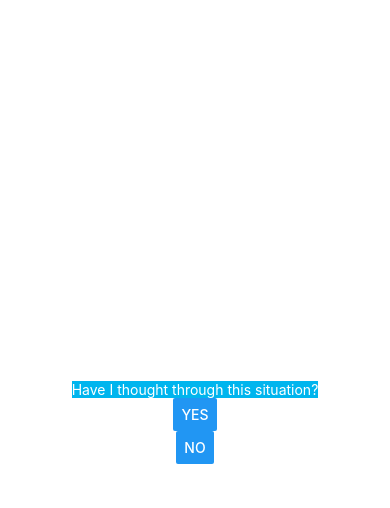
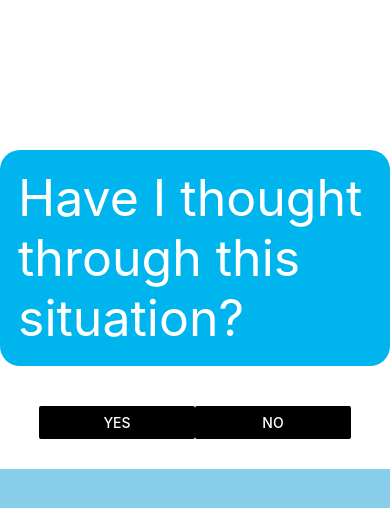
Before and after one commit to drew-sullivan/react_native_EGS_Meetings, a React Native app: screen / in a window 390 px wide. Shown: the top 508 px of the page. Built offline with nearby package versions, Linux system fonts and the light colour scheme.

Commit message:
Added styling and broke questions and answers out into separate helper class

```diff
--- a/App.js
+++ b/App.js
@@ -2,7 +2,7 @@ import React, { Component } from 'react';
 import { StyleSheet, Text, View } from 'react-native';
 import Question from './question';
 import { AppButton } from './appButton';
-import { QUESTIONS, ANSWERS } from "./shared/questionsAndAnswers";
+import { QUESTIONS_AND_ANSWERS, FINAL_ANSWER } from "./shared/questionsAndAnswers";
 
 export default class App extends Component {
   constructor(props) {
@@ -11,13 +11,21 @@ export default class App extends Component {
       currentIndex: 0,
     };
   }
+
   render() {
-    let text = QUESTIONS[this.state.currentIndex];
+    let text = QUESTIONS_AND_ANSWERS[this.state.currentIndex].question;
+    let ans = QUESTIONS_AND_ANSWERS[this.state.currentIndex].answer;
     return (
+
       <View style={styles.container}>
-        <Question text={text} />
-        <AppButton title="Yes" />
-        <AppButton title="No" />
+        <View style={styles.topContainer}>
+          <Question text={text} />
+        </View>
+        <View style={styles.buttonContainer}>
+          <AppButton title="Yes" />
+          <AppButton title="No" />
+        </View>
+        <View style={styles.bottomContainer} />
       </View>
     );
   }
@@ -26,8 +34,21 @@ export default class App extends Component {
 const styles = StyleSheet.create({
   container: {
     flex: 1,
-    backgroundColor: '#fff',
+  },
+  topContainer: {
+    flex: 4,
+    backgroundColor: 'white',
+    justifyContent: 'center',
     alignItems: 'center',
+  },
+  buttonContainer: {
+    flex: 1,
+    flexDirection: 'row',
     justifyContent: 'center',
+    alignItems: 'center',
+  },
+  bottomContainer: {
+    flex: 4,
+    backgroundColor: 'skyblue'
   },
 });
--- a/appButton.js
+++ b/appButton.js
@@ -1,5 +1,5 @@
 import React, { Component } from "react";
-import { Button, Alert, View } from "react-native";
+import { Button, Alert, View, StyleSheet } from "react-native";
 
 export class AppButton extends Component {
   _onPressButton(btnTitle) {
@@ -7,12 +7,19 @@ export class AppButton extends Component {
   }
   render() {
     return (
-      <View>
+      <View style={styles.buttonContainer}>
         <Button
           onPress={(e) => this._onPressButton(this.props.title)}
           title={this.props.title}
+          color='black'
         />
       </View>
     );
   }
 }
+
+const styles = StyleSheet.create({
+  buttonContainer: {
+    width: '40%',
+  },
+})
--- a/question.js
+++ b/question.js
@@ -11,7 +11,12 @@ export default class Question extends Component {
 
 const styles=StyleSheet.create({
   container: {
+    fontSize: 50,
     color: "white",
-    backgroundColor: "#00B5EE"
+    backgroundColor: "#00B5EE",
+    padding: 18,
+    borderRadius: 20,
+    overflow: 'hidden',
+    marginTop: 140,
   }
 });
--- a/shared/questionsAndAnswers.js
+++ b/shared/questionsAndAnswers.js
@@ -1,16 +1,17 @@
-const QUESTIONS = [
-  "Have I thought through this situation?",
-  "Do I need outside input to make progress?",
-  "Does moving forward require a real-time conversation?",
-  "Does this necessitate a face-to-face meeting?"
+class QandA {
+  constructor(question, answer) {
+    this.question = question;
+    this.answer = answer;
+  }
+}
+
+const QUESTIONS_AND_ANSWERS = [
+  new QandA("Have I thought through this situation?", "Schedule time for strategic thinking."),
+  new QandA("Do I need outside input to make progress?", "Schedule time for doing the work."),
+  new QandA("Does moving forward require a real-time conversation?", "Send an email."),
+  new QandA("Does this necessitate a face-to-face meeting?", "Use chat, call, or schedule a video conference."),
 ]
 
-const ANSWERS = [
-  "Schedule time for strategic thinking.",
-  "Schedule time for doing the work.",
-  "Send an email.",
-  "Use chat, call, or schedule a video conference.",
-  "Schedule and prepare for the meeting."
-]
+const FINAL_ANSWER = "Schedule and prepare for the meeting.";
 
-export { QUESTIONS, ANSWERS };
+export { QUESTIONS_AND_ANSWERS, FINAL_ANSWER };
```
